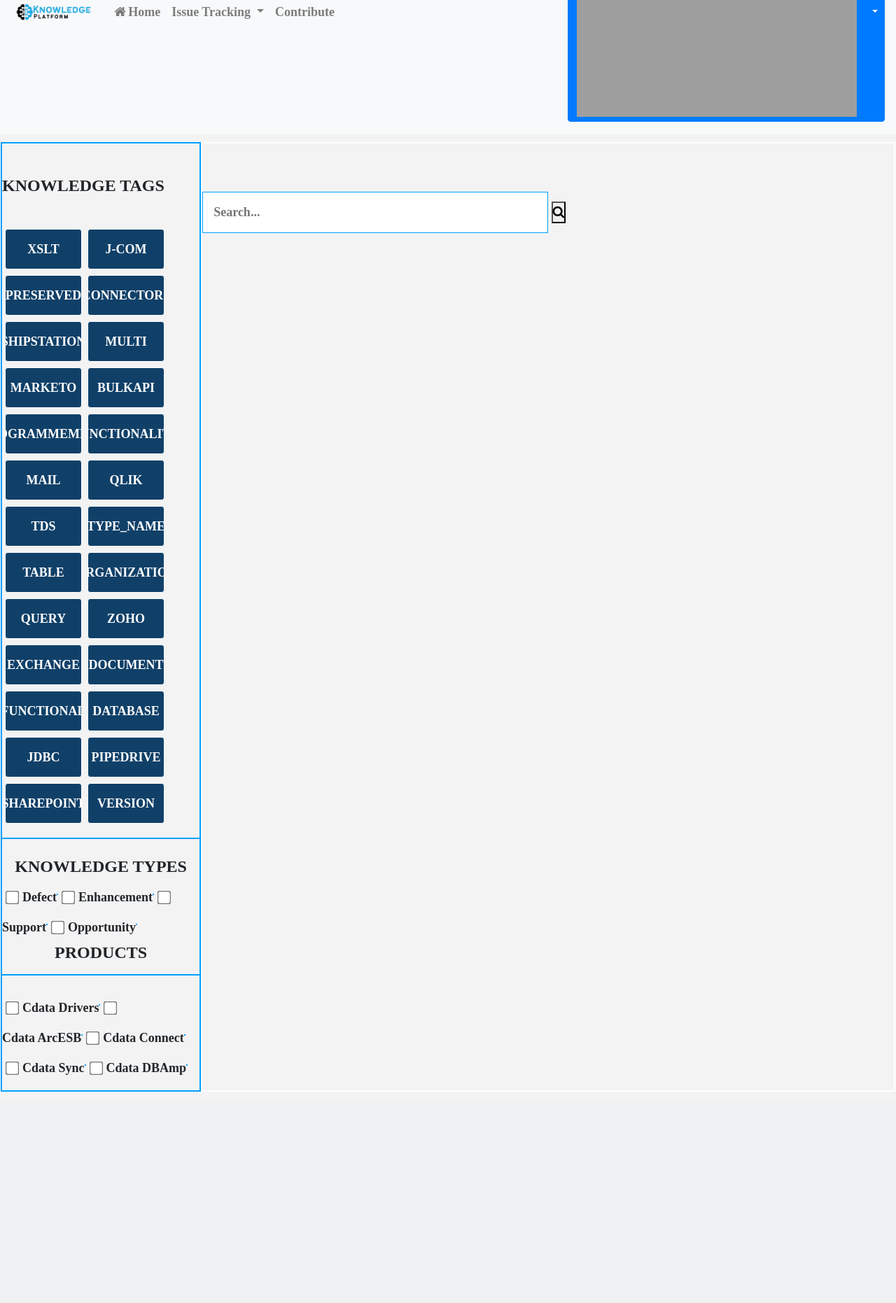
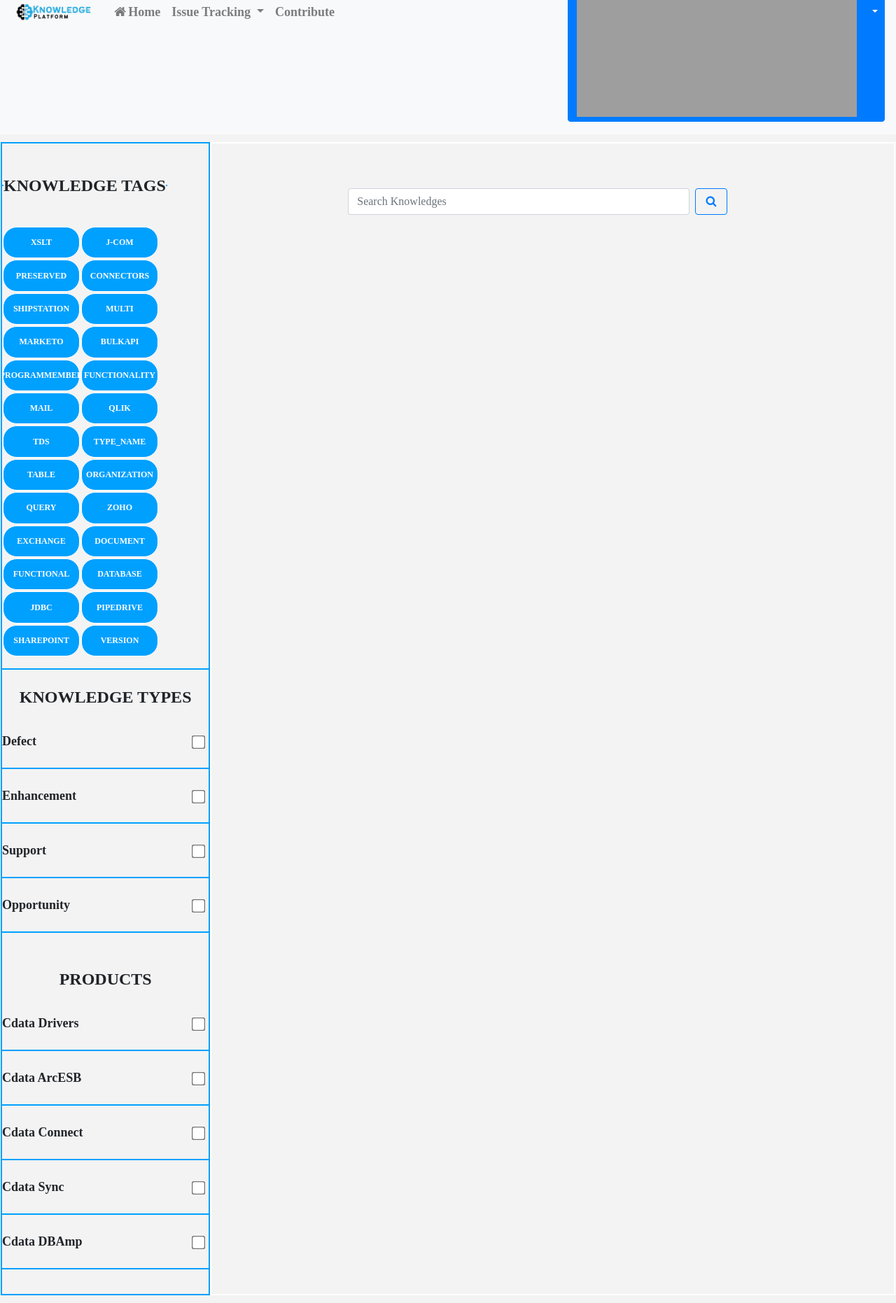
Before and after one commit to Knowledge-Platform/Latest-Repository, a Django app: page / in a window 1280 px wide. Shown: the part 158-2020 px from the top of the page at 70% size. Before the commit the page ends 1718 px from the top, so only its background shows below. Run offline with Django 4.2, Linux system fonts and the light colour scheme; data that the repository does not hold is empty; parts of the project's set-up code (start-up, migrations or seed data) failed here and were passed over; some libraries are stand-ins or nearby versions; grey boxes are pictures that could not be loaded.

Commit message:
Updation done

```diff
--- a/authentication/views.py
+++ b/authentication/views.py
@@ -659,14 +659,14 @@
         searched=request.POST['searched']
     # print(searched)
     if(searched!=""):
-        graphdb=GraphDatabase.driver(uri = "bolt://localhost:7687", auth=("neo4j", "admin")) #Connection to neo4j
+        graphdb=GraphDatabase.driver(uri = "bolt://localhost:11003", auth=("neo4j", "admin")) #Connection to neo4j
         session=graphdb.session()
         q3='''CALL db.index.fulltext.queryNodes("kpindex", "%s") YIELD node RETURN node''' %(searched)   #This is fulltext search query
         defectdata=session.run(q3)
     # print(*nodes)
     # we are showing results on page name defect
     else:
-        graphdb=GraphDatabase.driver(uri = "bolt://localhost:7687", auth=("neo4j", "admin"))
+        graphdb=GraphDatabase.driver(uri = "bolt://localhost:11003", auth=("neo4j", "admin"))
         session=graphdb.session()
         q2='''match(node:knowledge) return node'''
         defectdata=session.run(q2)
--- a/templates/authentication/index.html
+++ b/templates/authentication/index.html
@@ -178,7 +178,7 @@
         }
 
         .flex-child-element2 {
-            flex: 3.5;
+            flex: 3.3;
             border: 2px solid #ffffff;
             margin: 2px;
             margin-left: 0px;
@@ -416,6 +416,11 @@
   /* Add a background color to the button if it is clicked on (add the .active class with JS), and when you move the mouse over it (hover) */
   .active, .collapsible:hover {
     background-color: #d3d3d3;
+    border: none;
+    text-align: left;
+    outline: none;
+    font-size: 15px;
+
   }
 
   /* Style the collapsible content. Note: hidden by default */
@@ -424,29 +429,34 @@
     display: none;
     overflow: hidden;
     background-color: #f1f1f1;
+    width: 85%;
+    background-color: #d3d3d3;
   }
 
 div label input {margin-right: 100px;}
 
 .cat{
-  margin: 4px;
-  background-color: #104068;
-  border-radius: 4px;
+    margin: 1px;
+    background-color: #00a0ff;
     border: 1px solid #fff;
     overflow: hidden;
     float: left;
+    border-radius: 20px;
+
+
   }
   .mr-sm-2{
       margin-left: 20%;
   }
   .cat label {
-  float: left; line-height: 2.0em;
-  width: 6.0em; height: 2.0em;
+    float: left; line-height: 1.5em;
+    width: 6.0em; height: 1.3em;
+
   }
 
   .cat label span {
     text-align: center;
-  padding: 3px 0;
+    padding: 1px 0;
     display: block;
   }
 
@@ -457,17 +467,30 @@
   }
 
   /* selects all of the text within the input element and changes the color of the text */
-.cat label input + span{color: #fff;}
+  .cat label input + span{
+    color: #fff;
+    font-size: 12px;
+
+}
 
 
   /* This will declare how a selected input will look giving generic properties */
   .cat input:checked + span {
-    color: #ffffff;
       text-shadow: 0 0  6px rgba(0, 0, 0, 0.8);
+      height:100%;
+      background-color: #104068;
+      width:100%;
+
+  }
+
+  .action input:checked + span {
+      background-color: #104068;
+      width:100%;
+      height:100%;
+
   }
 
 
-.action input:checked + span{background-color: #F75A1B;}
     </style>
     {% comment %} <link rel='stylesheet' href='https://maxcdn.bootstrapcdn.com/bootstrap/3.3.7/css/bootstrap.min.css'>
     <link rel="icon" href="https://klaindustries.com/wp-content/uploads/2017/07/Light-bulb-icon.png" width="300" height="300" type="image/icon type">
@@ -537,10 +560,10 @@
         <form class="form-inline my-2 my-lg-0" method=POST  >
           {%csrf_token%}
 
-
+            <hr>
           <center>
             <h4><strong>KNOWLEDGE TAGS</strong> </h4>
-          </center>
+          </center><hr>
 
           <br><br><br><br>
 
@@ -699,8 +722,9 @@
             <center>
                 <h4><strong>KNOWLEDGE TYPES</strong> </h4>
             </center>
+            <br>
 
-            <form class="form-inline my-2 my-lg-0" method=POST  >
+            <form class="form-block my-2 my-lg-0" method=POST  >
               {%csrf_token%}
                 <input type="checkbox" style="float: right; margin:8px" id="defect" name="ptypes" value="defect" onclick="tags_display()">
                 <label for="defect"> Defect</label><br>
@@ -717,13 +741,15 @@
 
             </form>
 
+            <br>
             <center>
              <h4><strong>PRODUCTS</strong> </h4>
             </center>
 
-            <hr>
 
-            <form class="form-inline my-2 my-lg-0" method=POST  >
+            <br>
+
+            <form class="form-block my-2 my-lg-0" method=POST  >
               {%csrf_token%}
                 <input type="checkbox" style="float: right; margin:8px" id="product1" name="prod" value="CData Drivers" onclick="tags_display()">
                 <label for="product1"> Cdata Drivers</label><br>
@@ -770,12 +796,11 @@
                 {% comment %} <a class="nav-link" href="/" style="color:white ; width:200% ; height:200% ;"><strong><i class="fa fa-fw fa-home"></i>Home</strong><span class="sr-only">(current)</span></a> {% endcomment %}
                 <br><br>
                 <div class="search-container" style="display:inline">
-                    <form action="">
-                        <input type="text" placeholder="Search..." name="search" id="searchitem" onkeyup="search_kp()">
-                        <button type="submit"><i class="fa fa-search"></i></button>
-
+                    <form class="form-inline my-2 my-lg-0" method=POST action={% url 'search'%}>
+                        {%csrf_token%}
+                        <input class="form-control mr-sm-2" type="search" placeholder="Search Knowledges" aria-label="Search" name="searched" style="width:50%;">
+                        <button class="btn btn-outline-primary my-2 my-sm-0" type="submit"><i class="fa fa-fw fa-search"></i></button> &nbsp &nbsp&nbsp&nbsp
                     </form>
-
                 </div>
                 <br><br>
                     {% for x in defectdata %}
@@ -826,52 +851,7 @@
 
     <script src='https://cdnjs.cloudflare.com/ajax/libs/jquery/3.1.1/jquery.min.js'>
     </script>
-    <script>
-        $(document).ready(function() {
-            var zindex = 10;
 
-            $("div.card").click(function(e) {
-                e.preventDefault();
-
-                var isShowing = false;
-
-                if ($(this).hasClass("d-card-show")) {
-                    isShowing = true
-                }
-
-                if ($("div.dashboard-cards").hasClass("showing")) {
-                    $("div.card.d-card-show")
-                        .removeClass("d-card-show");
-
-                    if (isShowing) {
-                        $("div.dashboard-cards")
-                            .removeClass("showing");
-                    } else {
-                        $(this)
-                            .css({
-                                zIndex: zindex
-                            })
-                            .addClass("d-card-show");
-
-                    }
-
-                    zindex++;
-
-                } else {
-                    $("div.dashboard-cards")
-                        .addClass("showing");
-                    $(this)
-                        .css({
-                            zIndex: zindex
-                        })
-                        .addClass("d-card-show");
-
-                    zindex++;
-                }
-
-            });
-        });
-    </script>
     <script>
         // JavaScript code
         function search_kp() {
@@ -890,9 +870,16 @@
 
 
     <script>
+
+
+
+    </script>
+    <script>
         // JavaScript code to filter knowledges by Problem Type
 
             function tags_display(){
+
+
                 let tags = [];
                 let ptypes = [];
                 let prod = [];
```
Lines whose indentation alone changed are shown as unchanged.
